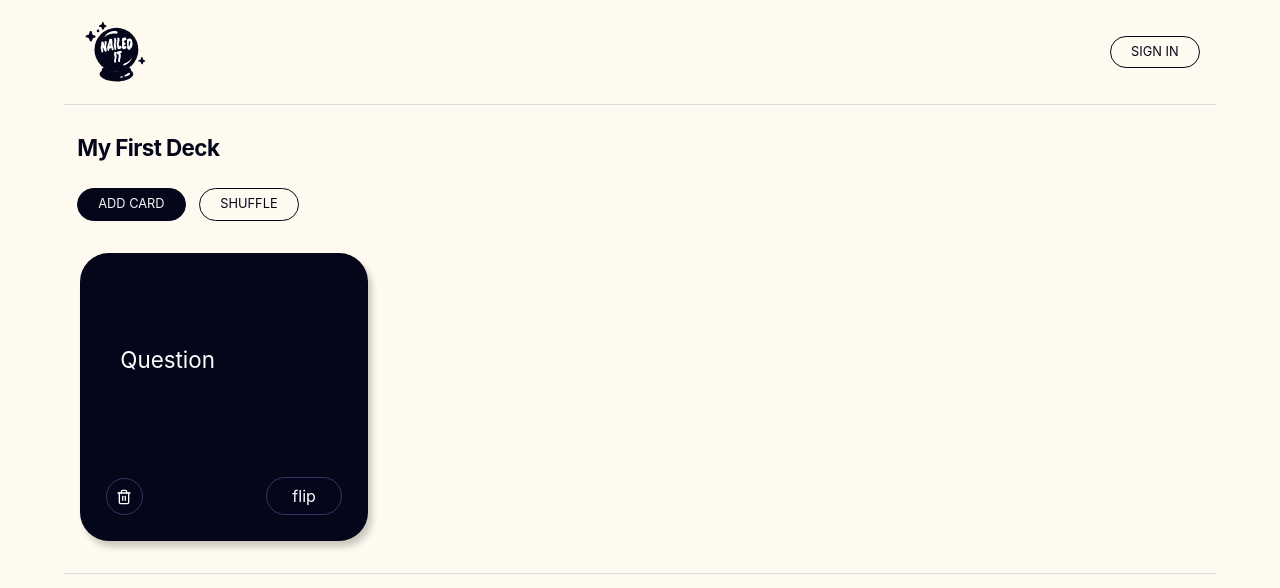
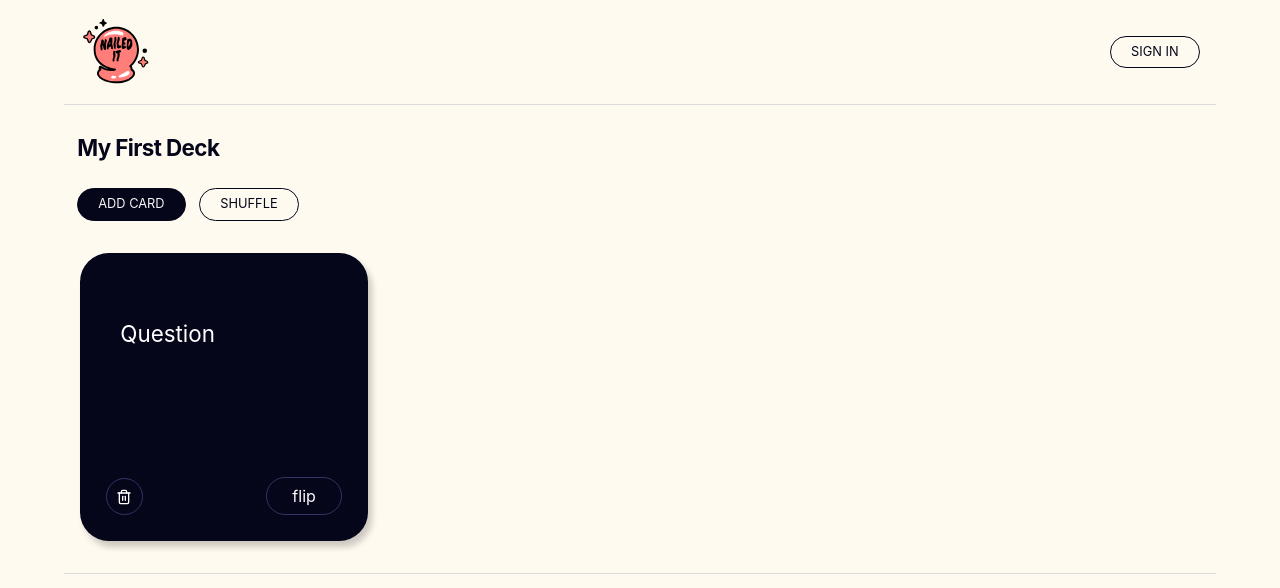
Before and after one commit to evilpaper/nailed-it, a React (Create React App) app: page / in a window 1280 px wide. Shown: the top 588 px of the page. Built offline with nearby package versions, Linux system fonts and the light colour scheme.

Commit message:
Update logotype

```diff
--- a/src/components/App.js
+++ b/src/components/App.js
@@ -2,7 +2,7 @@ import React, { useState, useEffect } from "react";
 import Decks from "./Decks";
 import "./app.css";
 import nanoid from "nanoid";
-import nailedItLogo from "./nailed-it-logo.svg";
+import nailedItLogo from "./nailed-it-logo-peach.svg";
 import START_DECKS from "./START_DECKS";
 
 const LOCAL_STORAGE_KEY = "nailed-it.decks";
--- a/src/components/Card/styles.css
+++ b/src/components/Card/styles.css
@@ -15,7 +15,8 @@
   will-change: transform, opacity;
   display: flex;
   justify-content: start;
-  align-items: center;
+  align-items: start;
+  padding-top: 4em;
   backface-visibility: hidden;
   box-shadow: 4px 6px 6px 0 hsla(0, 0%, 0%, 0.2);
 }
```
Also changed, not shown: src/components/nailed-it-logo-peach.svg (added).
